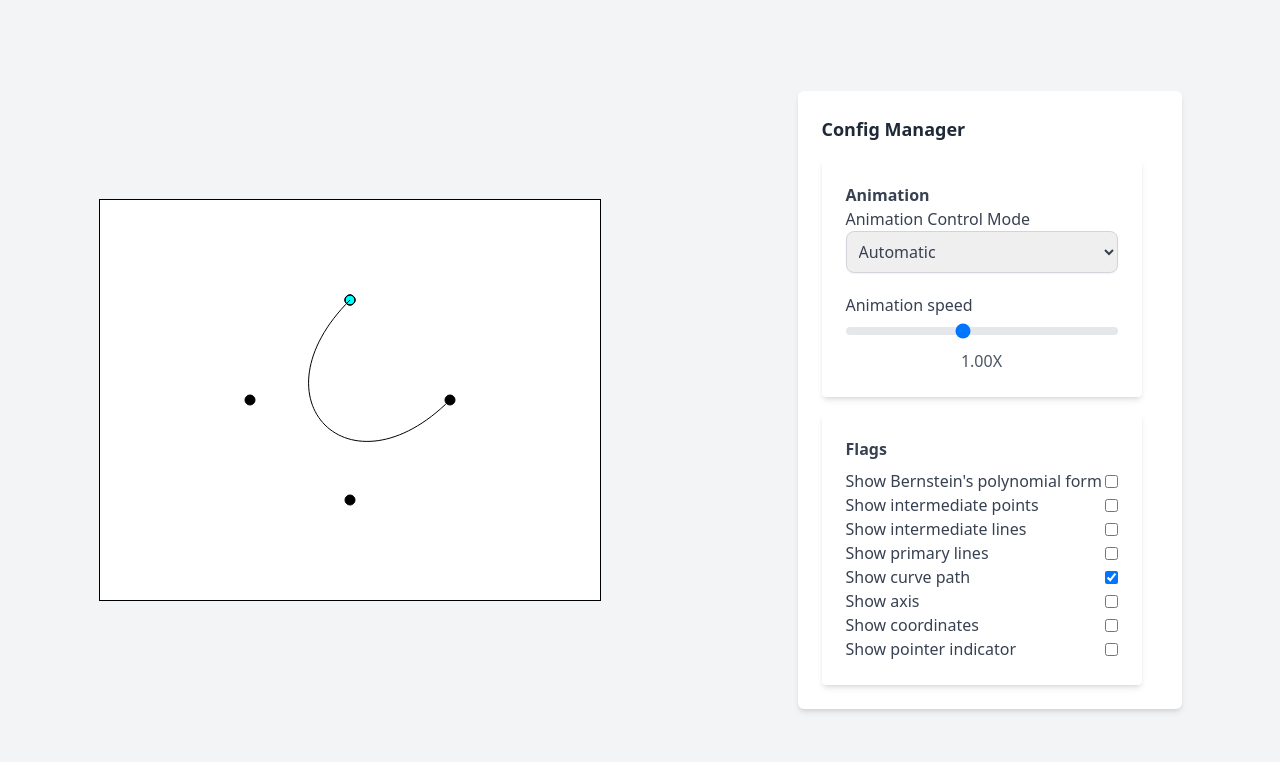
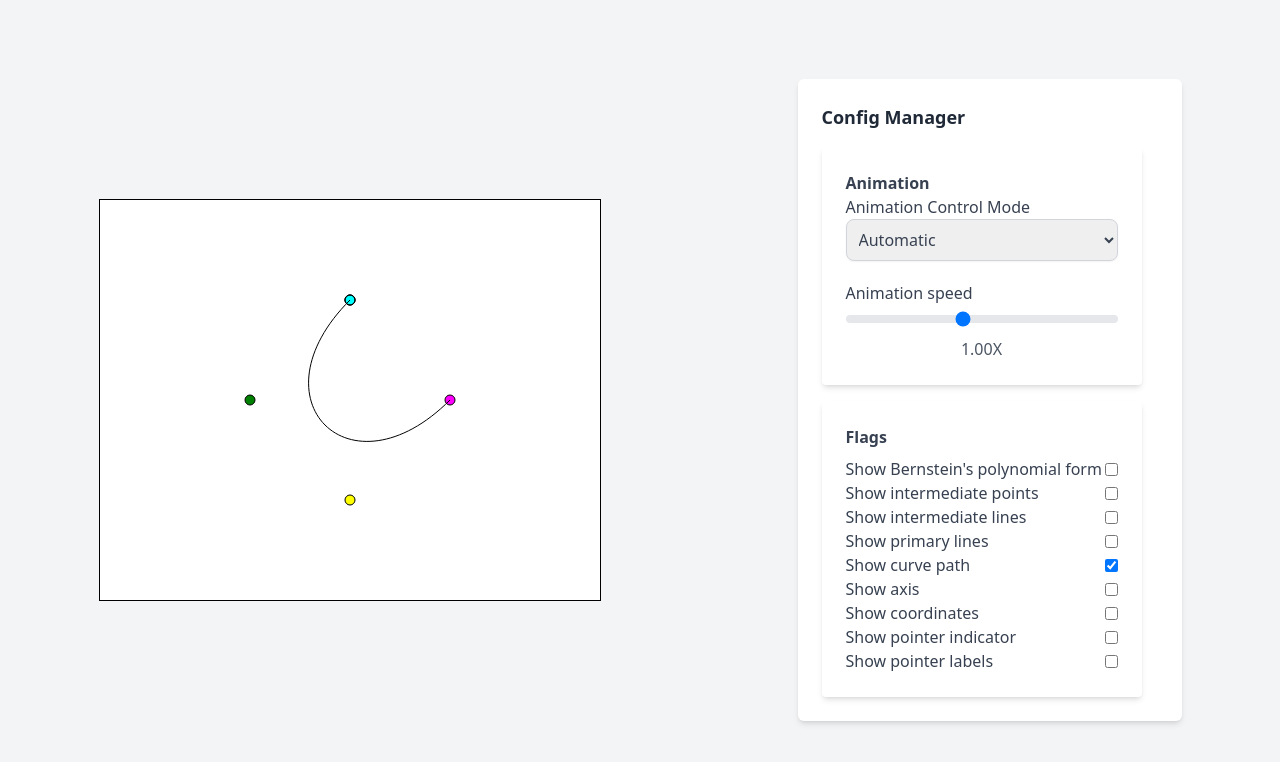
Before and after one commit to RodrigoEliasP/small-js-projects, a plain HTML site: page bezier-canvas/index.html in a window 1280 px wide. Drawn offline with nearby package versions, Linux system fonts and the light colour scheme.

Commit message:
refactor: enhance code design and plot labes

```diff
--- a/bezier-canvas/index.html
+++ b/bezier-canvas/index.html
@@ -87,6 +87,10 @@
                     <label class="text-gray-700" for="showPointerIndicator">Show pointer indicator</label>
                     <input type="checkbox" id="showPointerIndicator" class="toggle-input">
                 </div>
+                <div class="flex items-center justify-between">
+                    <label class="text-gray-700" for="showLabels">Show pointer labels</label>
+                    <input type="checkbox" id="showLabels" class="toggle-input">
+                </div>
             </div>
         </form>
     </div>
--- a/bezier-canvas/js/index.mjs
+++ b/bezier-canvas/js/index.mjs
@@ -19,21 +19,36 @@ function lerp(a, b, t) {
 
 /**
  * @typedef {{ x: number; y: number;}} CartesianLocatable
+ * @typedef {{ x: number; y: number; color: string;}} ColorizedCartesianLocatable
+ * @typedef {{ x: number; y: number; color: string;}} Point
  * @typedef { { [ x in `${'a'|'b'|'c'|'d'}${'Monomial'}`]: number } } DecomposedMonomials
- */
+ * @typedef {{ radius: number | undefined; color:  string; showLocation: boolean; label: string; }} DrawPointsConfigs
+*/
 
 /**
  * @param {CanvasRenderingContext2D} ctx
- * @param {CartesianLocatable} place
+ * @param {CartesianLocatable | ColorizedCartesianLocatable} place
  * @param {number} radius
- * @param {{ color:  string; showLocation: boolean; }} options
+ * @param {DrawPointsConfigs} options
  */
-function drawPoint(ctx, place, radius = 5, options) {
-    const { x, y } =  place;
-    const { color = "black", showLocation = flags.showCoordinates} = options ?? {};
+function drawPoint(ctx, place, options) {
+    const { x, y } = place;
+    const {
+        radius = 5,
+        color = place.color ?? "black",
+        showLocation = flags.showCoordinates,
+        label,
+    } = options ?? { };
     ctx.fillStyle = 'black';
+
+    let fillText;
     if(showLocation)
-        ctx.fillText(`(${x.toFixed(2)},${y.toFixed(2)})`, x - radius * 2.3, y - 10);
+        fillText = (`(${x.toFixed(2)},${y.toFixed(2)})`);
+    else if (label)
+        fillText = label;
+    if (fillText) {
+        ctx.fillText(fillText,x - radius * 2.3, y - 10)
+    }
     ctx.fillStyle = color;
     ctx.beginPath();
     ctx.arc(place.x, place.y, radius, 0, 2 * Math.PI);
@@ -66,7 +81,7 @@ function calculateInterpolatedPoint(a, b, t) {
 function drawInterpolatedPoint(ctx, a, b, t, cfg = {}) {
     const { color = 'black' } = cfg;
     const interpolatedPoint = calculateInterpolatedPoint(a, b, t);
-    drawPoint(ctx, interpolatedPoint, undefined, { color });
+    drawPoint(ctx, interpolatedPoint, { color });
 }
 
 
@@ -114,10 +129,10 @@ if(!ctx) {
 
 ctx.translate(mainCanvas.width/2, mainCanvas.height/2);
 
-const pointA = { x: 0, y: -100, label: 'A' };
-const pointB = { x: -100, y: 0, label: 'B' };
-const pointC = { x: 0, y: 100, label: 'C' };
-const pointD = { x: 100, y: 0, label: 'D' };
+const pointA = { x: 0, y: -100, label: 'A', color: 'red' };
+const pointB = { x: -100, y: 0, label: 'B', color: 'green'};
+const pointC = { x: 0, y: 100, label: 'C', color: 'yellow' };
+const pointD = { x: 100, y: 0, label: 'D', color: 'magenta' };
 
 
 
@@ -208,7 +223,7 @@ function drawCubicBezierCurvePointDeCasteljau(t) {
 
     if(flags.showIntermediatePoints) {
         intermediatePoints.forEach((p, i) => {
-            drawPoint(ctx, p, undefined, [3,4].includes(i) ? { color: 'green' } : undefined)
+            drawPoint(ctx, p, [3,4].includes(i) ? { color: 'green' } : undefined)
         })
     }
 
@@ -306,7 +321,7 @@ function drawBernsteinVectors(ctx, t) {
     const closestPoint = getTheClosestPointToNPoints(...allPoints);
 
 
-    drawPoint(ctx, closestPoint, 2, 'green');
+    drawPoint(ctx, closestPoint, { radius: 2, color: 'lime' });
 
 
     allPoints.forEach((point) => {
@@ -333,7 +348,7 @@ function drawBernsteinVectors(ctx, t) {
 
 function drawCubicBezierCurvePointSingleFunction(t) {
     const pointToDraw = calculateCubicBezierCurvePoint(pointA, pointB, pointC, pointD, t);
-    drawPoint(ctx, pointToDraw, undefined, { color: 'blue' });
+    drawPoint(ctx, pointToDraw, { color: 'blue' });
 }
 
 function drawBezierCurve() {
@@ -355,13 +370,13 @@ function draw(t) {
     }
 
     if(mousePoint.x && flags.showPointerIndicator) {
-        drawPoint(ctx, mousePoint, 3, { color: 'red', showLocation: false  })
+        drawPoint(ctx, mousePoint, { radius: 3, color: 'red', showLocation: false  })
     }
 
-    drawPoint(ctx, pointB);
-    drawPoint(ctx, pointC);
-    drawPoint(ctx, pointD);
-    drawPoint(ctx, pointA);
+    allPoints.forEach(point => {
+        drawPoint(ctx, point, { label: flags.showLabels && point.label });
+    })
+
 
 
     drawCubicBezierCurvePointDeCasteljau(t);
--- a/bezier-canvas/js/modules/configs.mjs
+++ b/bezier-canvas/js/modules/configs.mjs
@@ -8,6 +8,7 @@ export const configs = {
         showPointerIndicator: false,
         showBernstein: false,
         showCurvePath: true,
+        showLabels: false,
     },
     /**
      * @type {{ type: 'man', displacement: number; } | { type: 'auto', speed: number; }}
@@ -98,6 +99,9 @@ animationMode.addEventListener('change', (e) => {
 Object.keys(configs.flags).forEach(key => {
 
     const el = document.querySelector(`#${key}`);
+    if (!el) {
+        throw new Error(`Flag ${key} not found`);
+    }
     el.checked = configs.flags[key];
     el.addEventListener('click', ()=>  toggleConfig(key))
 })
```
